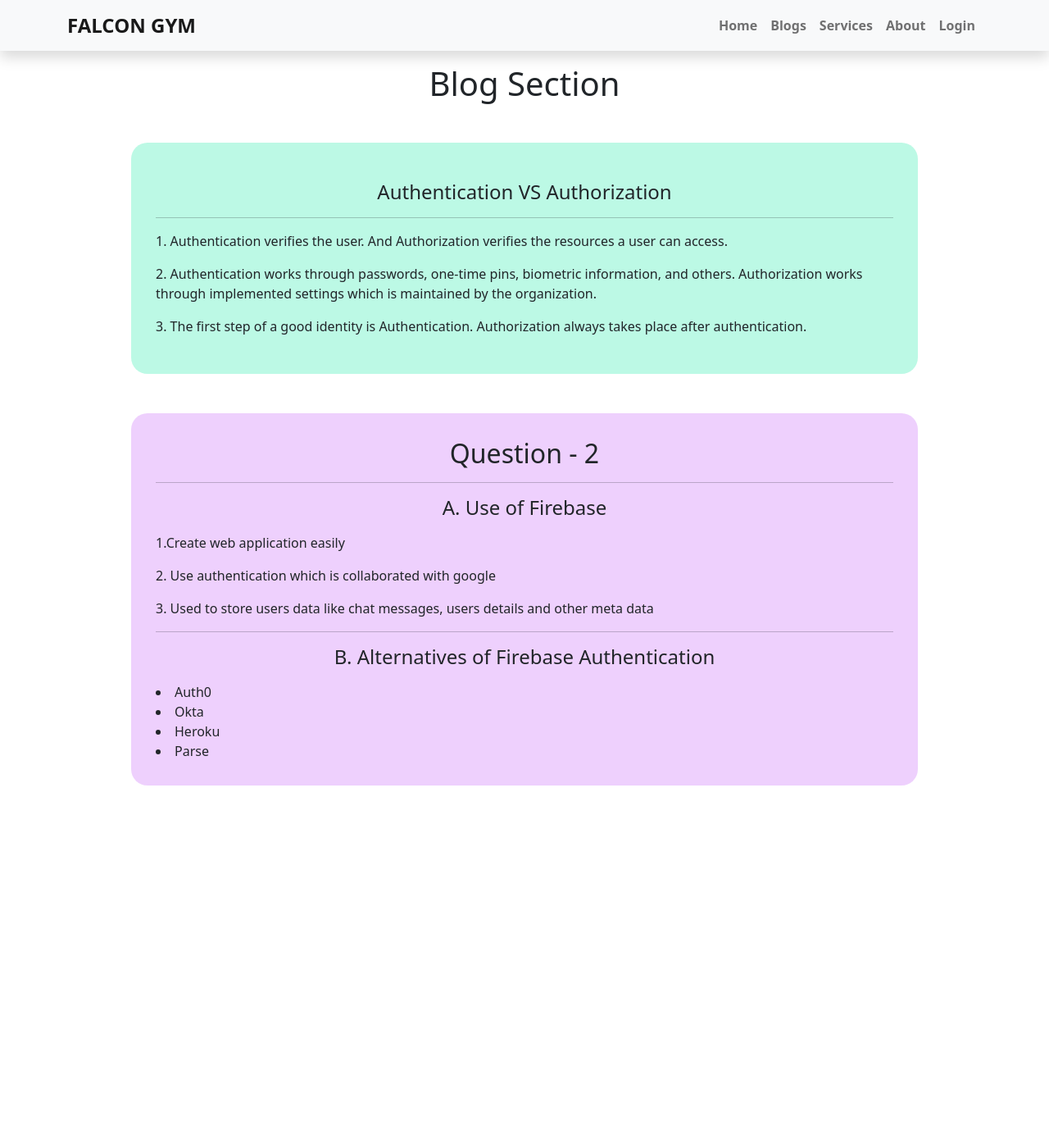
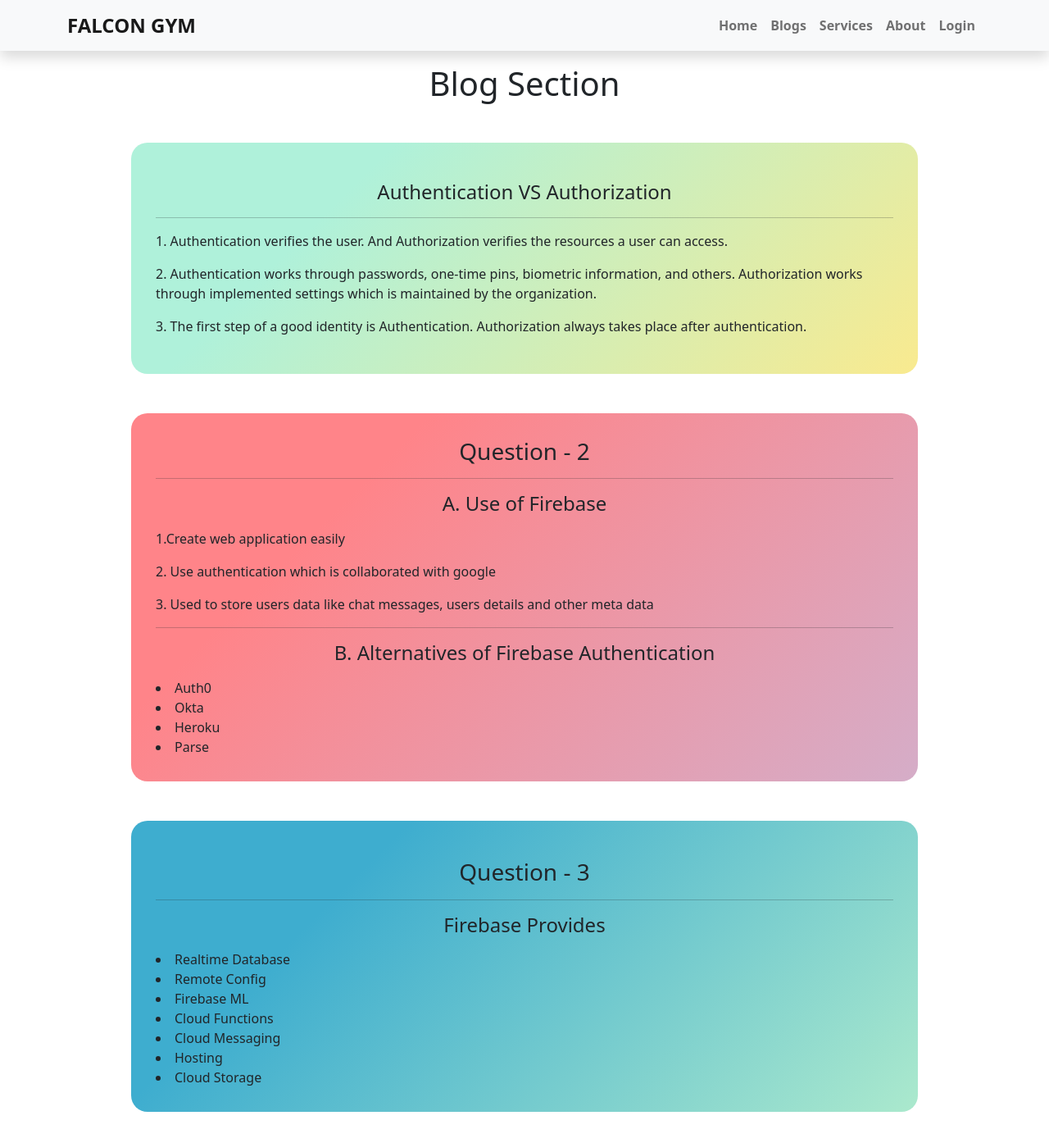
Before and after one commit to OmarRaihan/falcon-gym-project, a React (Create React App) app: page /blogs in a window 1280 px wide. Shown: the top 1394 px of the page at 82% size. Before the commit the page ends 1006 px from the top, so only its background shows below. Built offline with nearby package versions, Linux system fonts and the light colour scheme; no server answers.

Commit message:
question three added

```diff
--- a/src/Pages/Blogs/Blogs.css
+++ b/src/Pages/Blogs/Blogs.css
@@ -1,12 +1,19 @@
-
-.question{
-    background-color: rgba(169, 248, 222, 0.772);
-    padding: 30px;
-    border-radius: 20px;
+.question {
+  background-color: #f9ea8f;
+  background-image: linear-gradient(315deg, #f9ea8f 0%, #aff1da 74%);
+  padding: 30px;
+  border-radius: 20px;
 }
 
-.question-2{
-    background-color: rgba(236, 203, 253, 0.894);
-    padding: 30px;
-    border-radius: 20px;
+.question-2 {
+  background-color: #d5adc8;
+  background-image: linear-gradient(315deg, #d5adc8 0%, #ff8489 74%);
+  padding: 30px;
+  border-radius: 20px;
 }
+
+.question-3 {
+  background-image: linear-gradient(315deg, #abe9cd 0%, #3eadcf 74%);
+  padding: 30px;
+  border-radius: 20px;
+}
--- a/src/Pages/Blogs/Blogs.js
+++ b/src/Pages/Blogs/Blogs.js
@@ -22,7 +22,7 @@ const Blogs = () => {
 
         {/* Question - 2 */}
       <div className="question-2 w-75 mx-auto my-5">
-        <h2 className="text-center">Question - 2</h2>
+        <h3 className="text-center">Question - 2</h3>
         <hr />
         <div>
           <h4 className="text-center my-3">A. Use of Firebase</h4>
@@ -48,8 +48,19 @@ const Blogs = () => {
       </div>
 
       {/* Question - 3 */}
-      <div>
-
+      <div className="question-3 w-75 mx-auto my-5">
+        <h3 className="text-center my-3">Question - 3</h3>
+        <hr />
+        <h4 className="text-center my-3">Firebase Provides</h4>
+        <div>
+            <li>Realtime Database</li>
+            <li>Remote Config</li>
+            <li>Firebase ML</li>
+            <li>Cloud Functions</li>
+            <li>Cloud Messaging</li>
+            <li>Hosting</li>
+            <li>Cloud Storage</li>
+        </div>
       </div>
     </div>
   );
```
